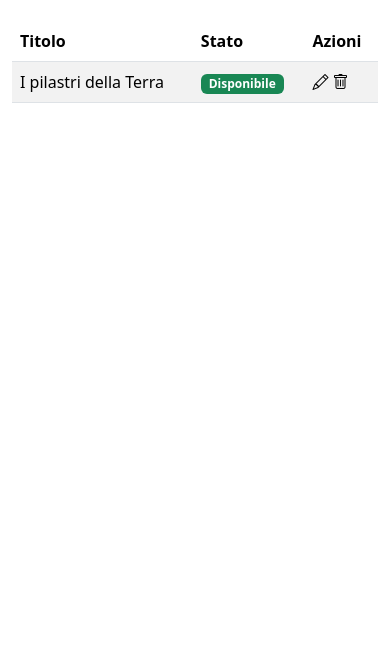
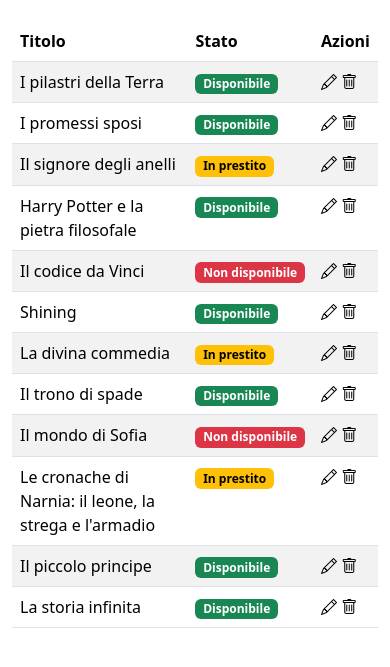
Before and after one commit to AleB-135/html-css-bootstrap-dashboard, a plain HTML site: page index.html in a window 390 px wide. Shown: the part 137-804 px from the top of the page. Drawn offline with nearby package versions, Linux system fonts and the light colour scheme.

Commit message:
feat: Completata parte mobile

```diff
--- a/index.html
+++ b/index.html
@@ -43,17 +43,17 @@
 
                                             <!-- Row principale -->
     <div class="container">
-        <div class="row py-4 g-5 justify-content-center">
-            <div class="col col-sm-10 col-md-8 col-lg-10">
+        <div class="row g-5 py-4 justify-content-center">
+            <div class="col col-xs-7 col-sm-8 col-md-9 col-lg-10">
                 <h3 class="catalogo_libri">Catalogo Libri</h3>
             </div>
-            <div class="col col-sm-2 col-md-4 col-lg-2">
+            <div class="col col-xs-6 col-sm-4 col-md-3 col-lg-2">
                 <button type="button" class="btn btn-primary">Aggiungi libro</button>
             </div>
         </div>
                                             <!-- Fine row principale -->
 
-                                                <!-- Parte centrale -->
+                                                <!-- Tabella libri -->
         <table class="table table-striped">
             <thead>
                 <tr>
@@ -70,6 +70,85 @@
                   <i class="bi bi-trash"></i></td>
                 </tr>
 
+                <tr>
+                    <td>I promessi sposi</td>
+                    <td><span class="badge text-bg-success">Disponibile</span></td>
+                    <td i class="bi bi-pencil"></i>
+                    <i class="bi bi-trash"></i></td>
+                  </tr>
+
+
+                <tr>
+                    <td>Il signore degli anelli</td>
+                    <td><span class="badge text-bg-warning">In prestito</span></td>
+                    <td i class="bi bi-pencil"></i>
+                    <i class="bi bi-trash"></i></td>
+                  </tr>
+
+                  <tr>
+                    <td>Harry Potter e la pietra filosofale</td>
+                    <td><span class="badge text-bg-success">Disponibile</span></td>
+                    <td i class="bi bi-pencil"></i>
+                    <i class="bi bi-trash"></i></td>
+                  </tr>
+
+                  <tr>
+                    <td>Il codice da Vinci</td>
+                    <td><span class="badge text-bg-danger">Non disponibile</span></td>
+                    <td i class="bi bi-pencil"></i>
+                    <i class="bi bi-trash"></i></td>
+                  </tr>
+
+                  <tr>
+                    <td>Shining</td>
+                    <td><span class="badge text-bg-success">Disponibile</span></td>
+                    <td i class="bi bi-pencil"></i>
+                    <i class="bi bi-trash"></i></td>
+                  </tr>
+
+                  <tr>
+                    <td>La divina commedia</td>
+                    <td><span class="badge text-bg-warning">In prestito</span></td>
+                    <td i class="bi bi-pencil"></i>
+                    <i class="bi bi-trash"></i></td>
+                  </tr>
+
+                  <tr>
+                    <td>Il trono di spade</td>
+                    <td><span class="badge text-bg-success">Disponibile</span></td>
+                    <td i class="bi bi-pencil"></i>
+                    <i class="bi bi-trash"></i></td>
+                  </tr>
+
+                  <tr>
+                    <td>Il mondo di Sofia</td>
+                    <td><span class="badge text-bg-danger">Non disponibile</span></td>
+                    <td i class="bi bi-pencil"></i>
+                    <i class="bi bi-trash"></i></td>
+                  </tr>
+
+                  <tr>
+                    <td>Le cronache di Narnia: il leone, la strega e l'armadio</td>
+                    <td><span class="badge text-bg-warning">In prestito</span></td>
+                    <td i class="bi bi-pencil"></i>
+                    <i class="bi bi-trash"></i></td>
+                  </tr>
+
+                  <tr>
+                    <td>Il piccolo principe</td>
+                    <td><span class="badge text-bg-success">Disponibile</span></td>
+                    <td i class="bi bi-pencil"></i>
+                    <i class="bi bi-trash"></i></td>
+                  </tr>
+
+                  <tr>
+                    <td>La storia infinita</td>
+                    <td><span class="badge text-bg-success">Disponibile</span></td>
+                    <td i class="bi bi-pencil"></i>
+                    <i class="bi bi-trash"></i></td>
+                  </tr>
+
+                                                <!-- Fine tabella libri -->
     </div>
 </body>
 </html>
```
